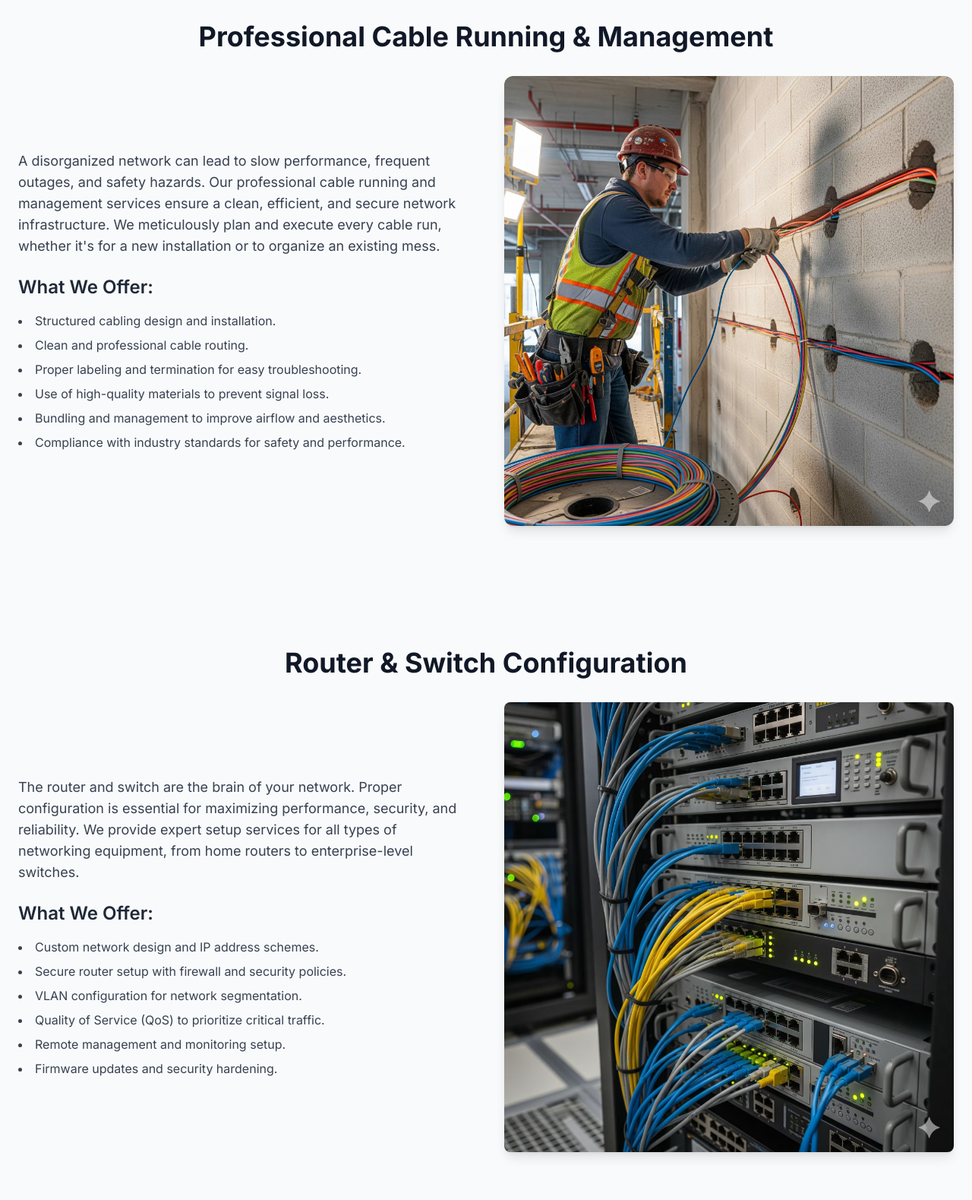
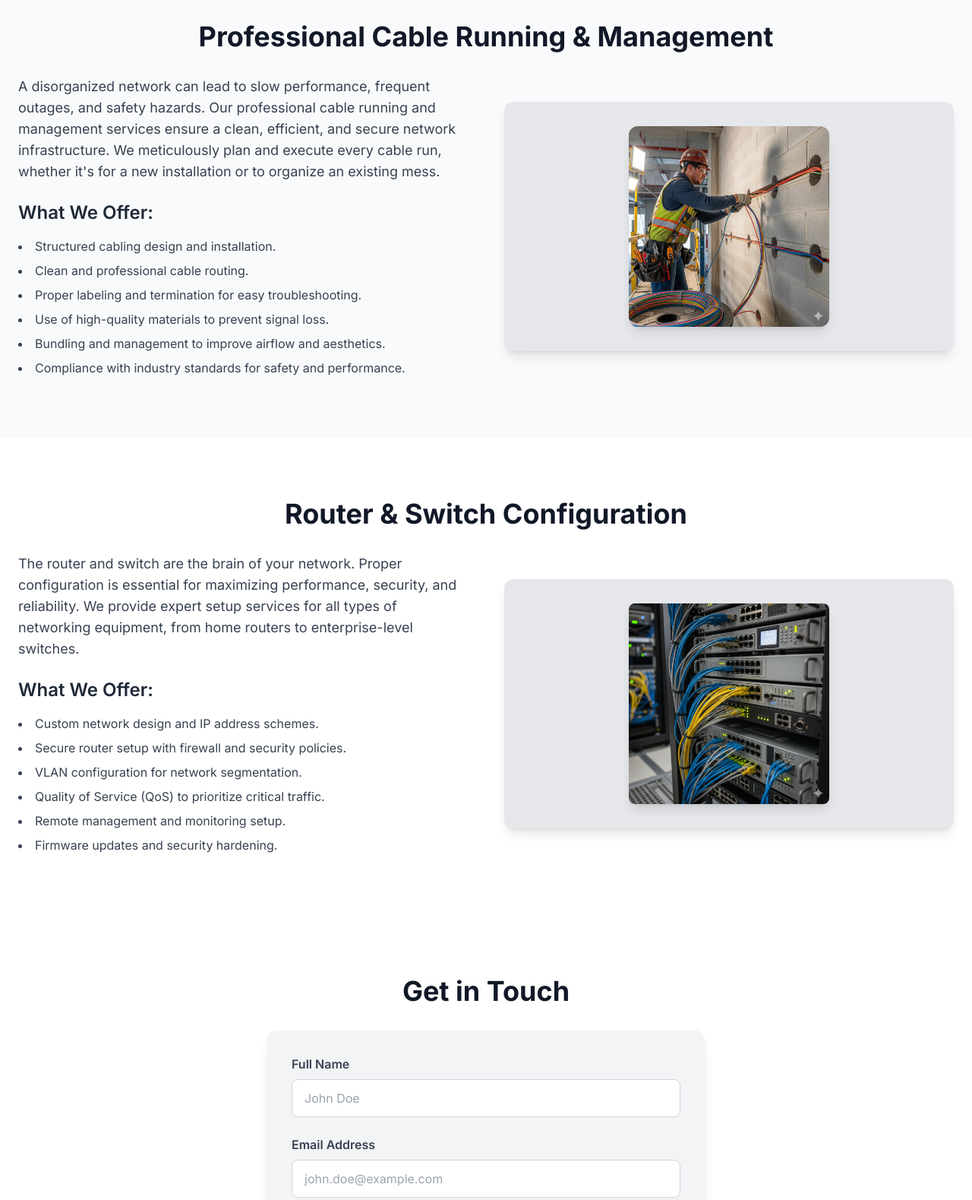
Before and after one commit to chachofelix/My-new-web, a plain HTML site: page index.html in a window 1280 px wide. Shown: the part 2460-4039 px from the top of the page at 76% size. Drawn offline with nearby package versions, Linux system fonts and the light colour scheme.

Commit message:
Add files via upload

```diff
--- a/index.html
+++ b/index.html
@@ -315,7 +315,7 @@
       </div>
     </section>
 
-  <section id="cable-management" class="py-20 bg-gray-50">
+<section id="camera-installation" class="py-20 bg-gray-50">
       <div class="container mx-auto px-6">
         <h2 class="text-4xl font-bold text-center text-gray-900 mb-8">
           Professional Cable Running & Management
@@ -325,7 +325,9 @@
             <p class="text-lg text-gray-700 mb-6">
               A disorganized network can lead to slow performance, frequent outages, and safety hazards. Our professional cable running and management services ensure a clean, efficient, and secure network infrastructure. We meticulously plan and execute every cable run, whether it's for a new installation or to organize an existing mess.
             </p>
-        <h3 class="text-2xl font-semibold text-gray-800 mb-4">What We Offer:</h3>
+            <h3 class="text-2xl font-semibold text-gray-800 mb-4">
+              What We Offer:
+            </h3>
             <ul class="list-disc list-inside text-gray-700 space-y-2">
               <li>Structured cabling design and installation.</li>
           <li>Clean and professional cable routing.</li>
@@ -336,19 +338,26 @@
             </ul>
           </div>
           <div class="md:w-1/2">
+            <div
+              class="bg-gray-200 p-8 rounded-xl shadow-lg flex items-center justify-center"
+            >
+
+              </svg>
+              <div class="md:w-1/2">
                 <img
                   src="cable.avif"
-          alt="A professional photograph of a well-organized network switch with clean cable management"
+                  alt="A professional photograph of a modern Wi-Fi access point"
                   class="w-full rounded-xl shadow-lg"
                 />
+              </div>
+            </div>
           </div>
         </div>
       </div>
     </section>
 
 
-
-<section id="router-configuration" class="py-20 bg-gray-50">
+<section id="access-point-installation" class="py-20 bg-white">
       <div class="container mx-auto px-6">
         <h2 class="text-4xl font-bold text-center text-gray-900 mb-8">
           Router & Switch Configuration
@@ -356,9 +365,15 @@
         <div class="flex flex-col md:flex-row items-center gap-12">
           <div class="md:w-1/2">
             <p class="text-lg text-gray-700 mb-6">
-          The router and switch are the brain of your network. Proper configuration is essential for maximizing performance, security, and reliability. We provide expert setup services for all types of networking equipment, from home routers to enterprise-level switches.
+          The router and switch are the brain of your network.
+           Proper configuration is essential for maximizing performance,
+           security, and reliability. We provide expert setup services for
+            all types of networking equipment, from home routers to enterprise-level switches.
+
             </p>
-        <h3 class="text-2xl font-semibold text-gray-800 mb-4">What We Offer:</h3>
+            <h3 class="text-2xl font-semibold text-gray-800 mb-4">
+              What We Offer:
+            </h3>
             <ul class="list-disc list-inside text-gray-700 space-y-2">
           <li>Custom network design and IP address schemes.</li>
           <li>Secure router setup with firewall and security policies.</li>
@@ -366,8 +381,13 @@
           <li>Quality of Service (QoS) to prioritize critical traffic.</li>
           <li>Remote management and monitoring setup.</li>
           <li>Firmware updates and security hardening.</li>
-        </ul>
           </div>
+          <div class="md:w-1/2">
+            <div
+              class="bg-gray-200 p-8 rounded-xl shadow-lg flex items-center justify-center"
+            >
+
+              </svg>
       <div class="md:w-1/2">
         <img
           src="switch.avif"
```
Lines whose indentation alone changed are shown as unchanged.
